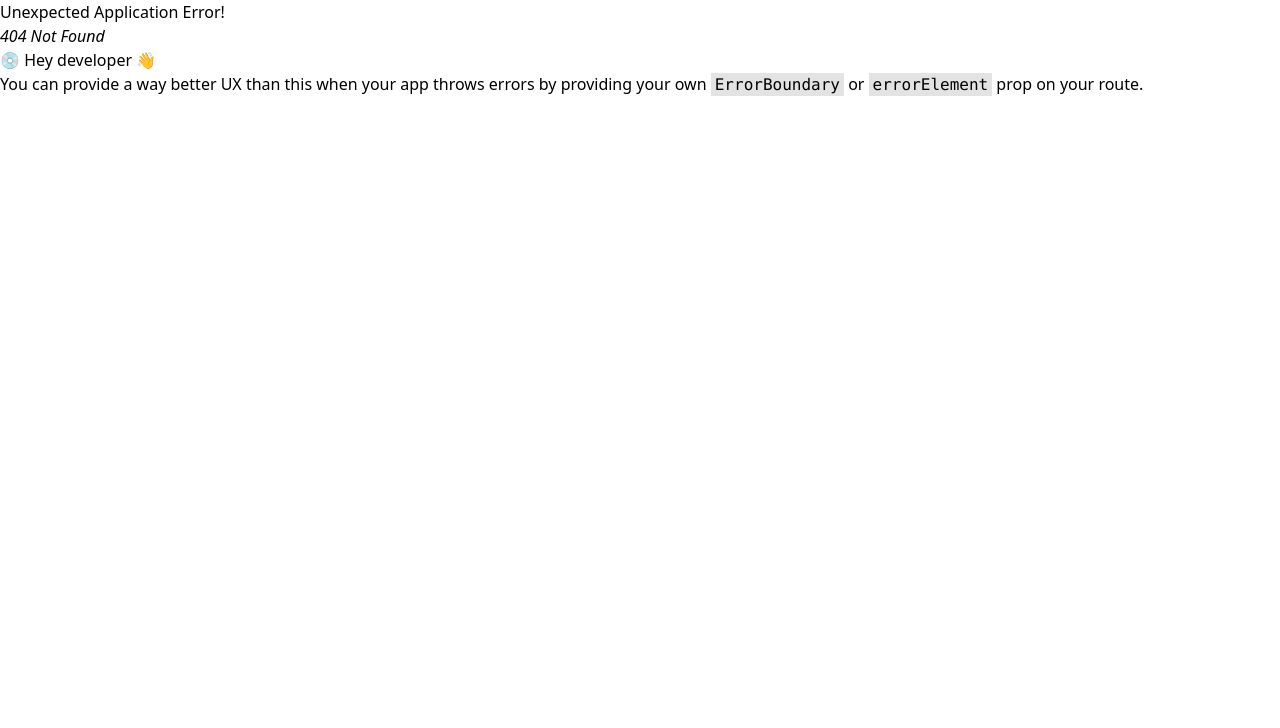
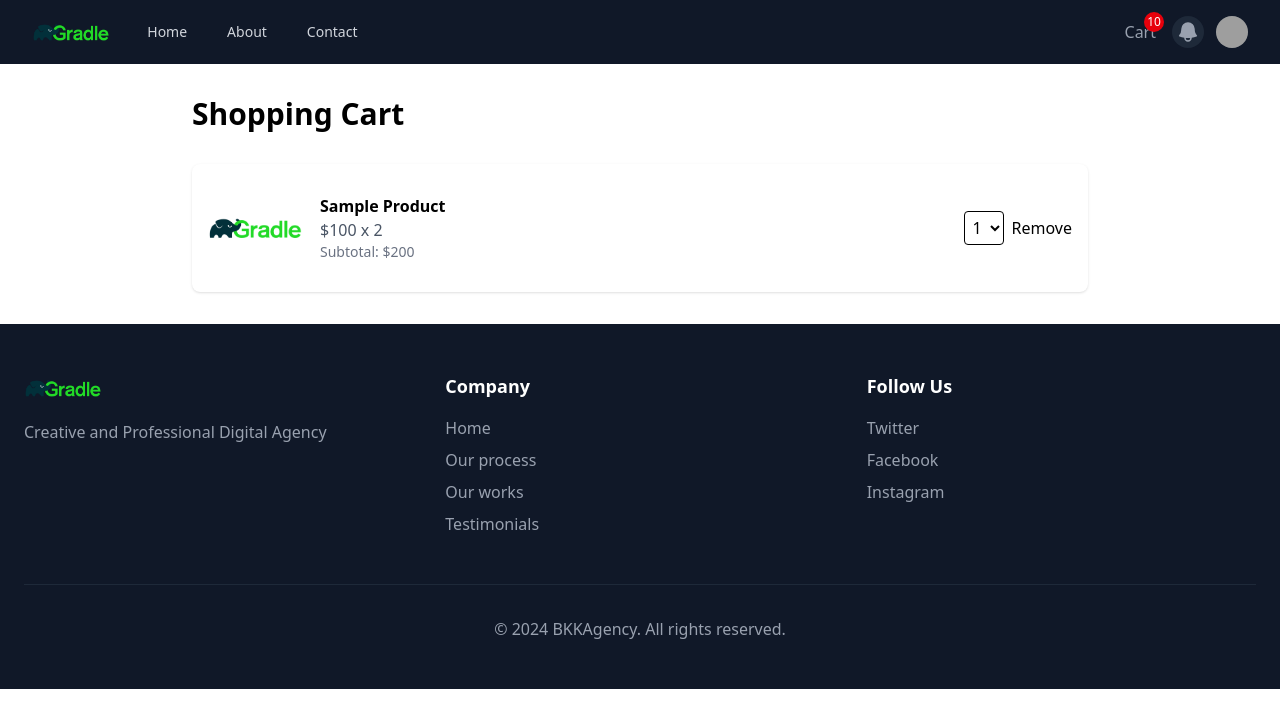
Before and after one commit to iamsamitdev/react-scale-tailwind, a React (Vite) app: page /cart in a window 1280 px wide. Before the commit this address had no page. Shown: the top 728 px of the page. Built offline with nearby package versions, Linux system fonts and the light colour scheme; grey boxes are pictures that could not be loaded.

Commit message:
update cart

```diff
--- a/src/components/front/Navbar.tsx
+++ b/src/components/front/Navbar.tsx
@@ -53,6 +53,12 @@ export default function Navbar() {
             </div>
           </div>
           <div className="absolute inset-y-0 right-0 flex items-center pr-2 sm:static sm:inset-auto sm:ml-6 sm:pr-0">
+
+            <Link to='/cart' className="text-gray-400 hover:text-white relative mx-4">
+              Cart
+              <span className="absolute -top-2 -right-2 bg-red-600 text-white text-xs rounded-full w-5 h-5 flex items-center justify-center">10</span>
+            </Link>
+
             <button
               type="button"
               className="relative rounded-full bg-gray-800 p-1 text-gray-400 hover:text-white focus:ring-2 focus:ring-white focus:ring-offset-2 focus:ring-offset-gray-800 focus:outline-hidden"
--- /dev/null
+++ b/src/pages/Cart.tsx
@@ -0,0 +1,32 @@
+import { Link } from 'react-router'
+
+export default function Cart() {
+  return (
+    <div className='max-w-4xl my-8 mx-auto'>
+        <h1 className='text-3xl font-bold mb-8'>Shopping Cart</h1>
+        <div className='grid gap-8 md:grid-cols-[1fr,320px]'>
+            {/* Cart Item */}
+            <div className='space-y-4'>
+                <div className='flex items-center gap-4 bg-white p-4 rounded-lg shadow'>
+                    <img src="/images/logo.png" className="w-24 h-24 object-contain" />
+                    <div className='flex-1'>
+                        <h3 className="font-semibold">Sample Product</h3>
+                        <p className="text-gray-600">$100 x 2</p>
+                        <p className="text-sm text-gray-500">Subtotal: $200</p>
+                    </div>
+                    <div className="flex items-center gap-2">
+                        <select className="border rounded p-1">
+                            {[1, 2, 3, 4, 5].map((num) => (
+                            <option key={num} value={num}>
+                                {num}
+                            </option>
+                            ))}
+                        </select>
+                        <Link to="/remove">Remove</Link>
+                    </div>
+                </div>
+            </div>
+        </div>
+    </div>
+  )
+}
--- a/src/pages/Home.tsx
+++ b/src/pages/Home.tsx
@@ -2,6 +2,7 @@ import { useState, useEffect } from "react"
 import { Link } from "react-router"
 import { productAPI } from "@/services/api"
 import { Product } from "@/types/product"
+import { formatPrice } from "@/utils/format"
 
 export default function Home() {
 
@@ -46,7 +47,7 @@ export default function Home() {
                   className="w-full h-48 object-contain mb-4"
                 />
                 <h2 className="text-xl font-semibold truncate">{product.title}</h2>
-                <p className="text-gray-600">${product.price}</p>
+                <p className="text-gray-600">{formatPrice(product.price)}</p>
                 <div className="flex items-center mt-2 text-sm text-gray-500">
                   <span>Rating: {product.rating.rate}/5</span>
                   <span className="mx-2">•</span>
--- a/src/pages/ProductDetail.tsx
+++ b/src/pages/ProductDetail.tsx
@@ -3,6 +3,7 @@ import { useState, useEffect } from "react"
 import { Product } from "@/types/product"
 import { productAPI } from "@/services/api"
 import { Link } from "react-router"
+import { formatPrice } from "@/utils/format"
 
 export default function ProductDetail() {
 
@@ -50,7 +51,7 @@ export default function ProductDetail() {
         />
         <div className="space-y-4">
           <h1 className="text-3xl font-bold">{product.title}</h1>
-          <p className="text-2xl text-gray-800">${product.price}</p>
+          <p className="text-2xl text-gray-800">{formatPrice(product.price)}</p>
           <div className="flex items-center space-x-2">
             <span className="text-gray-600">Rating: {product.rating.rate}/5</span>
             <span>•</span>
--- a/src/routes/index.tsx
+++ b/src/routes/index.tsx
@@ -1,5 +1,6 @@
 import MainLayout from "@/layouts/MainLayout"
 import About from "@/pages/About"
+import Cart from "@/pages/Cart"
 import Contact from "@/pages/Contact"
 import Home from "@/pages/Home"
 import ProductDetail from "@/pages/ProductDetail"
@@ -25,6 +26,10 @@ const router = createBrowserRouter([
             {
                 path: "/products/:id",
                 element: <ProductDetail />
+            },
+            {
+                path: "/cart",
+                element: <Cart />
             }
         ]
     }
--- /dev/null
+++ b/src/utils/format.ts
@@ -0,0 +1,6 @@
+export const formatPrice = (price: number): string => {
+    return new Intl.NumberFormat('th-TH', {
+        style: 'currency',
+        currency: 'THB',
+    }).format(price)
+}
```
